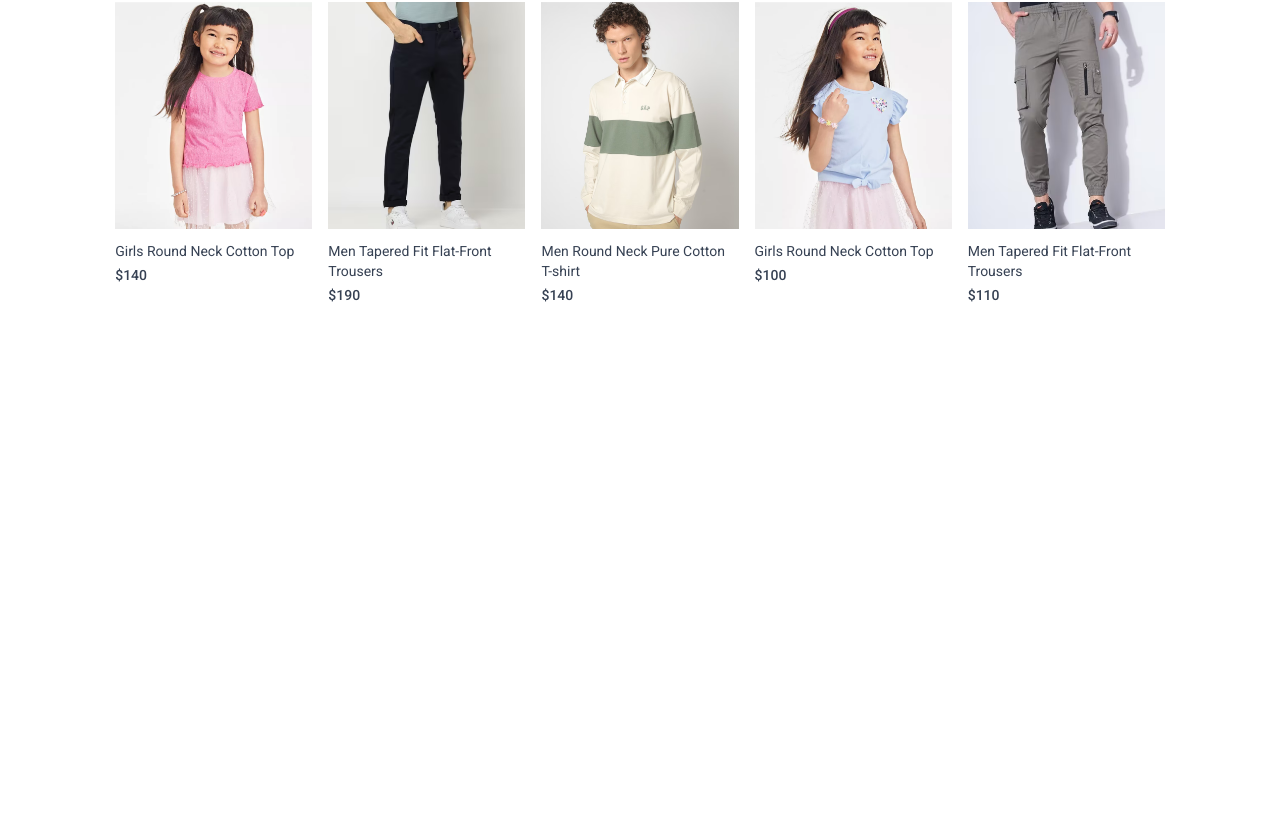
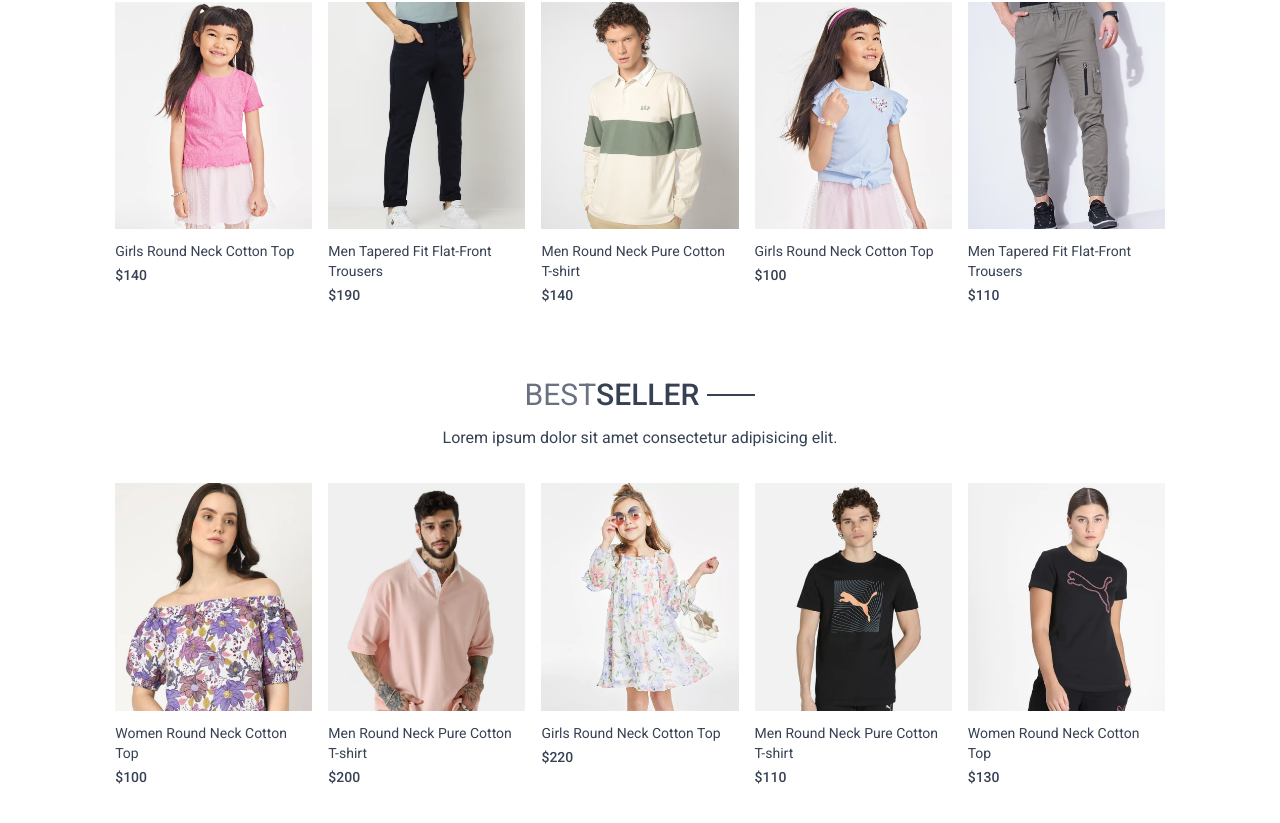
Before and after one commit to Fajar-saputra/threadly-store, a React (Vite) app in the folder client/: page / in a window 1280 px wide. Shown: the part 1006-1829 px from the top of the page. Before the commit the page ends 1351 px from the top, so only its background shows below. Built offline with nearby package versions, Linux system fonts and the light colour scheme.

Commit message:
feat: add component BestSeller and update home

```diff
--- /dev/null
+++ b/client/src/components/BestSeller.jsx
@@ -0,0 +1,42 @@
+import React, { useContext, useEffect, useState } from "react";
+import { ShopContext } from "../context/ShopContext";
+import Title from "./Title";
+import ProductItem from "./ProductItem"; // FIX 1: Import komponen yang digunakan
+
+const BestSeller = () => {
+    const { products } = useContext(ShopContext);
+    const [bestSeller, setBestSeller] = useState([]);
+
+    useEffect(() => {
+        // FIX 2: Tambahkan pengecekan agar tidak error saat products masih loading/kosong
+        if (products && products.length > 0) {
+            const bestProduct = products.filter((item) => item.bestseller);
+            setBestSeller(bestProduct.slice(0, 5));
+        }
+    }, [products]);
+
+    return (
+        <div className="my-10">
+            <div className="text-center py-8 text-3xl">
+                <Title title1={"BEST"} title2={"SELLER"} />
+                <p className="w-3/4 m-auto text-xs sm:text-sm md:text-base text-gray-700 leading-relaxed">
+                    Lorem ipsum dolor sit amet consectetur adipisicing elit.
+                </p>
+            </div>
+
+            <div className="grid grid-cols-2 sm:grid-cols-3 md:grid-cols-4 lg:grid-cols-5 gap-4 gap-y-6">
+                {bestSeller.map((item) => (
+                    <ProductItem
+                        key={item._id}
+                        id={item._id}
+                        name={item.name}
+                        image={item.image}
+                        price={item.price}
+                    />
+                ))}
+            </div>
+        </div>
+    );
+};
+
+export default BestSeller;
--- a/client/src/components/LatestCollection.jsx
+++ b/client/src/components/LatestCollection.jsx
@@ -13,7 +13,7 @@
         if (products && products.length > 0) {
             setLatestProduct(products.slice(0, 10));
         }
-    }, [products]); // Menjalankan ulang hanya jika data 'products' berubah
+    }, [products]);
 
     return (
         <div className="my-10">
@@ -27,9 +27,9 @@
             {/* Rendering products */}
             <div className="grid grid-cols-2 sm:grid-cols-3 md:grid-cols-4 lg:grid-cols-5 gap-4 gap-y-6">
                 {
-                    latestProducts.map((item, index) => (
+                    latestProducts.map((item) => (
                         <ProductItem
-                            key={index}
+                            key={item._id}
                             id={item._id}
                             name={item.name}
                             image={item.image}
--- a/client/src/components/ProductItem.jsx
+++ b/client/src/components/ProductItem.jsx
@@ -9,10 +9,13 @@
     return (
         <Link className="text-gray-700 cursor-pointer" to={`/product/${id}`}>
             <div className="overflow-hidden">
-                <img src={image[0]} alt="" className="hover:scale-100 transition ease-in-out" />
+                <img src={image[0]} alt="" className="transition ease-in-out duration-300 hover:scale-110" />
             </div>
             <p className="pt-3 pb-1 text-sm">{name}</p>
-            <p className="text-sm font-medium">{ currency }{price}</p>
+            <p className="text-sm font-medium">
+                {currency}
+                {price}
+            </p>
         </Link>
     );
 }
--- a/client/src/pages/Home.jsx
+++ b/client/src/pages/Home.jsx
@@ -1,11 +1,13 @@
 import LatestCollection from "../components/LatestCollection";
 import Hero from "../components/Hero";
+import BestSeller from "../components/BestSeller";
 
 export default function Home() {
     return (
         <div>
             <Hero />
             <LatestCollection />
+            <BestSeller />
         </div>
     );
 }
```
